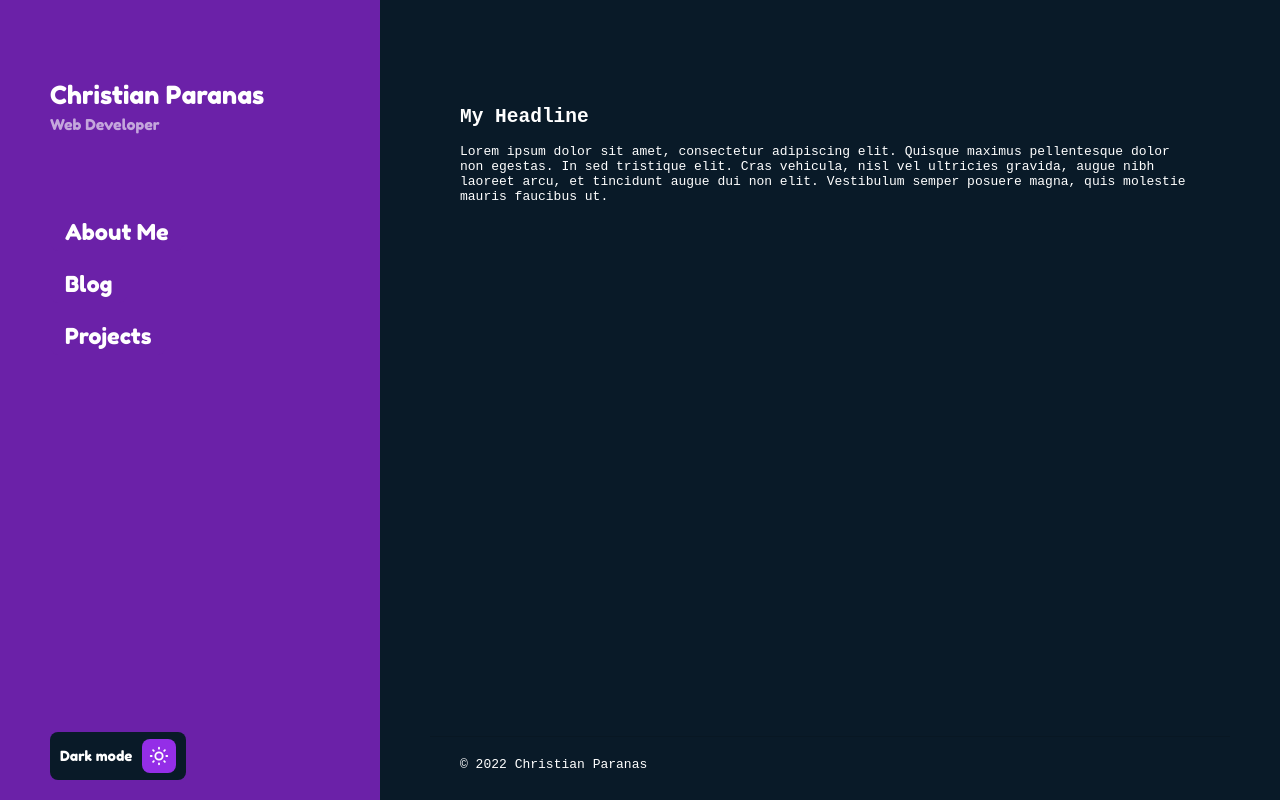
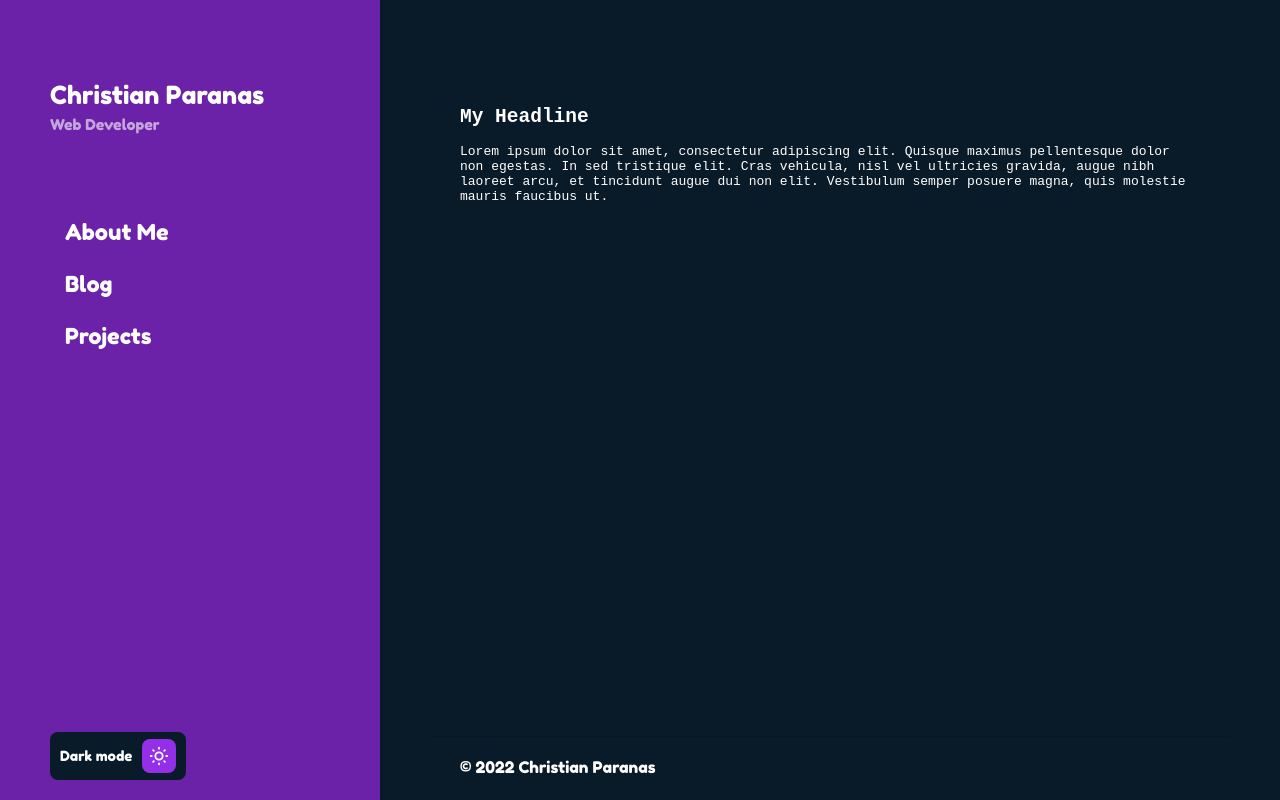
Before and after one commit to christianparanas/portv4, a Next.js app: page /blog/thea-taba in a window 1280 px wide. Built offline with nearby package versions, Linux system fonts and the light colour scheme.

Commit message:
style: font family

```diff
--- a/styles/blog.scss
+++ b/styles/blog.scss
@@ -34,6 +34,10 @@
 	}
 }
 
+.blogLayout {
+	font-family: monospace;
+}
+
 @media only screen and (min-width: 500px) {
   .blog, .blogLayout {
 
--- a/styles/globals.scss
+++ b/styles/globals.scss
@@ -9,7 +9,7 @@ body {
   margin: 0;
   background-color: var(--background);
   color: var(--foreground);
-  font-family: monospace;
+  font-family: "Fredoka One", san-serif;
 }
 
 a {
```
